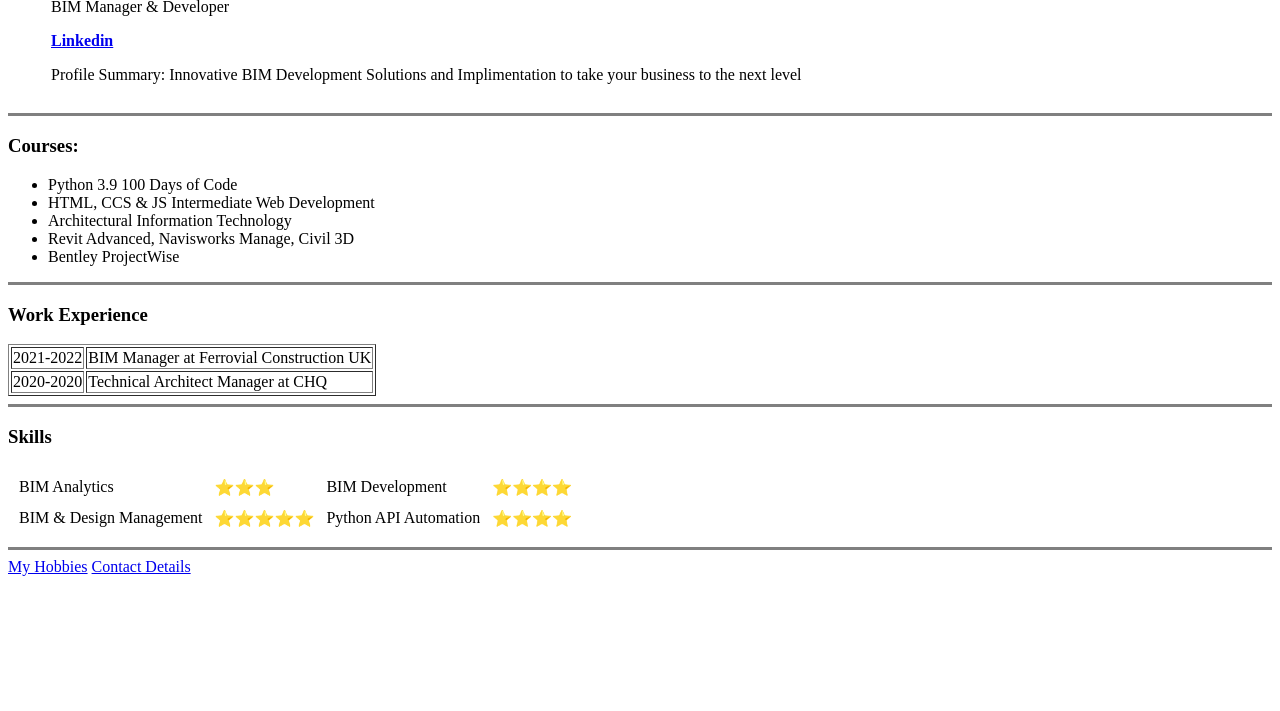
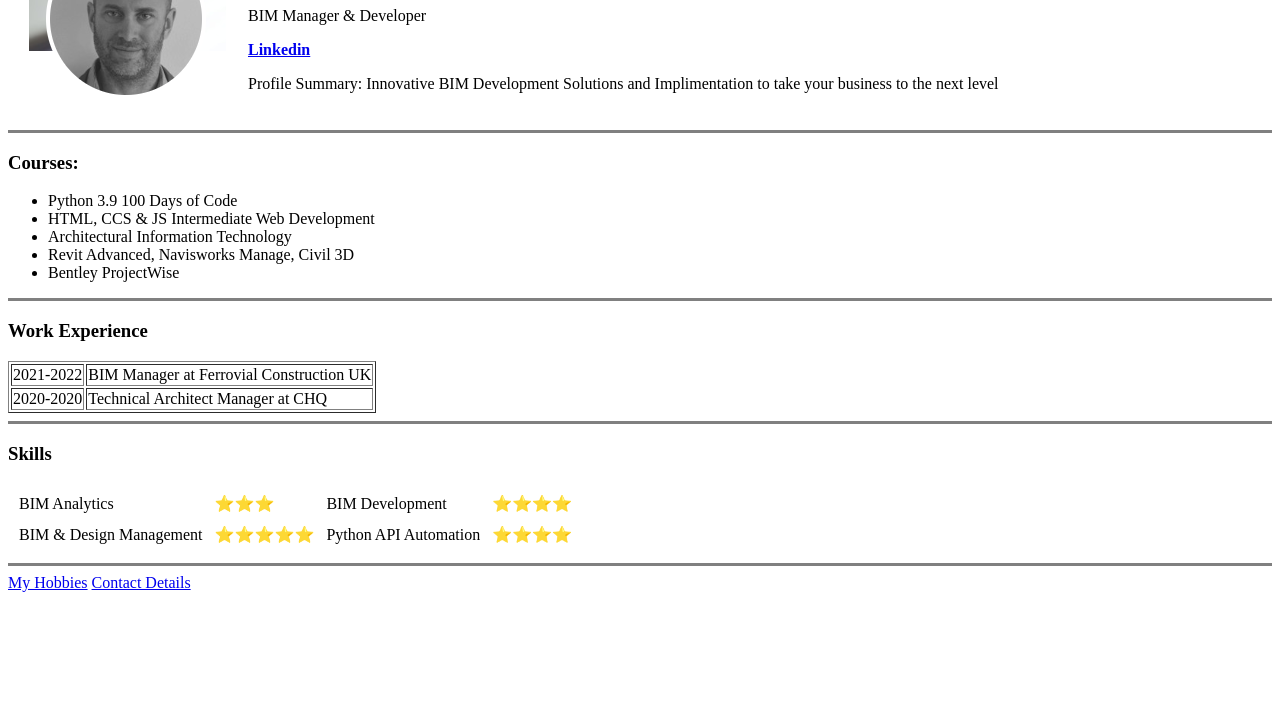
Before and after one commit to Johan-Nieuwenhuys/CV, a plain HTML site: page index.html in a window 1280 px wide. Shown: the part 89-800 px from the top of the page. Drawn offline with Linux system fonts and the light colour scheme.

Commit message:
new file path for image

```diff
--- a/index.html
+++ b/index.html
@@ -7,7 +7,7 @@
   <body>
     <table cellspacing='20'>
       <tr>
-        <td><img src="profile.png" alt=""></td>
+        <td><img src="images/profile.png" alt=""></td>
         <td><h1>Johan Nieuwenhuys</h1>
         <p>BIM Manager & Developer</p>
         <p><strong> <a href="https://www.linkedin.com/in/jn-u1/">Linkedin </a></strong></p>
```
